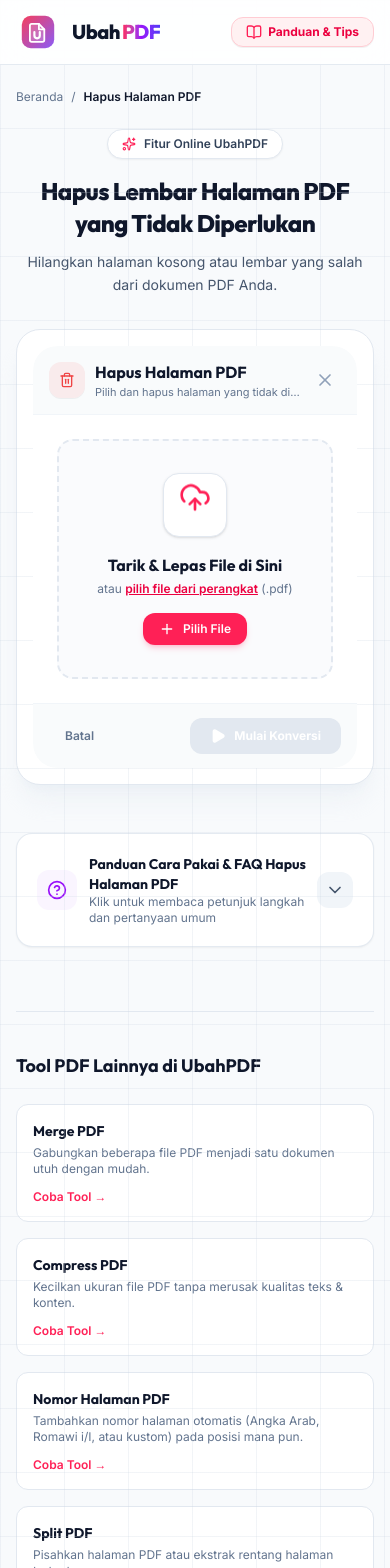
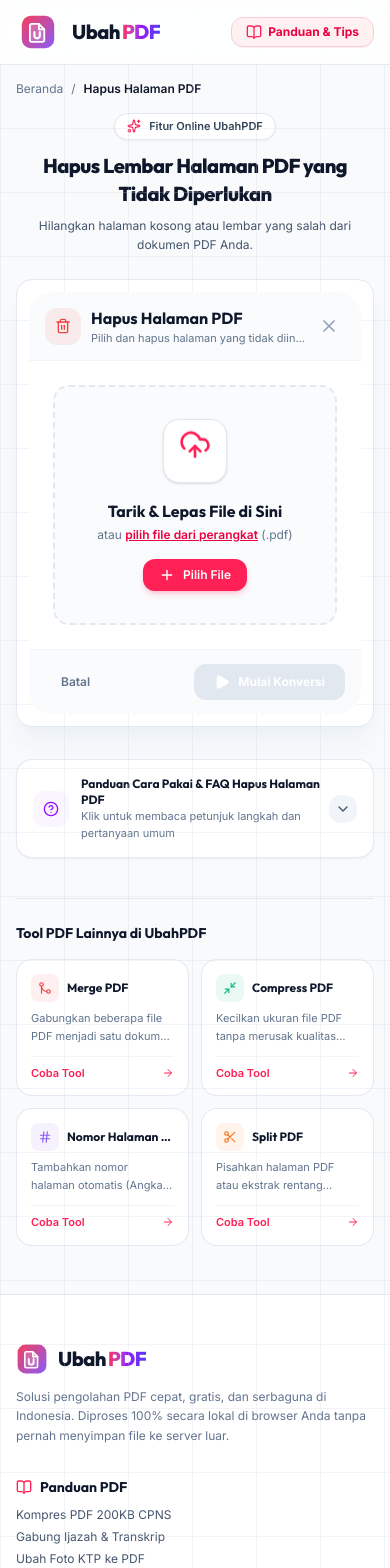
Before and after one commit to rhsa-fr/UbahPDF, a React (Vite) app: page /delete-pages in a window 390 px wide. Shown: the top 1568 px of the page. Built offline with nearby package versions, Linux system fonts and the light colour scheme.

Commit message:
mobile: optimize Tool PDF Lainnya into compact 2-column mobile grid with icons

```diff
--- a/src/components/ToolPage.tsx
+++ b/src/components/ToolPage.tsx
@@ -1,11 +1,12 @@
 import React, { useState } from 'react';
 import { Link, useNavigate } from 'react-router-dom';
+import * as Icons from 'lucide-react';
 import type { Tool } from '../types';
 import { TOOLS } from '../data/toolsData';
 import { SEO_DATA } from '../data/seoData';
 import { ToolWorkspace } from './ToolWorkspace';
 import { SEOHead } from './SEOHead';
-import { Sparkles, ShieldCheck, Zap, Lock, CheckCircle2, HelpCircle, ChevronDown, ChevronUp } from 'lucide-react';
+import { Sparkles, ShieldCheck, Zap, Lock, CheckCircle2, HelpCircle, ChevronDown, ChevronUp, ArrowRight } from 'lucide-react';
 
 interface ToolPageProps {
   tool: Tool;
@@ -34,75 +35,75 @@
   return (
     <>
       <SEOHead toolId={tool.id} />
-      <div className="max-w-7xl mx-auto px-4 sm:px-6 lg:px-8 py-6">
+      <div className="max-w-7xl mx-auto px-4 sm:px-6 lg:px-8 py-4 sm:py-6">
         {/* Breadcrumb Navigation */}
-        <nav className="flex items-center gap-2 text-xs text-slate-500 mb-6">
+        <nav className="flex items-center gap-2 text-xs text-slate-500 mb-4 sm:mb-6">
           <Link to="/" className="hover:text-slate-900 transition-colors">Beranda</Link>
           <span>/</span>
-          <span className="text-slate-900 font-semibold">{tool.name}</span>
+          <span className="text-slate-900 font-semibold truncate">{tool.name}</span>
         </nav>
 
         {/* Header Section */}
-        <div className="text-center max-w-3xl mx-auto mb-8">
-          <div className="inline-flex items-center gap-2 px-3.5 py-1.5 rounded-full bg-white border border-slate-200 text-slate-700 text-xs font-semibold mb-4 shadow-xs">
+        <div className="text-center max-w-3xl mx-auto mb-6 sm:mb-8">
+          <div className="inline-flex items-center gap-2 px-3 py-1 sm:px-3.5 sm:py-1.5 rounded-full bg-white border border-slate-200 text-slate-700 text-[11px] sm:text-xs font-semibold mb-3 sm:mb-4 shadow-xs">
             <Sparkles className="w-3.5 h-3.5 text-rose-500" />
             <span>Fitur Online UbahPDF</span>
           </div>
-          <h1 className="text-2xl sm:text-4xl font-extrabold tracking-tight text-slate-900 font-['Outfit'] mb-3">
+          <h1 className="text-xl sm:text-4xl font-extrabold tracking-tight text-slate-900 font-['Outfit'] mb-2 sm:mb-3">
             {seoInfo.h1}
           </h1>
-          <p className="text-slate-600 text-sm sm:text-base leading-relaxed">
+          <p className="text-slate-600 text-xs sm:text-base leading-relaxed px-2">
             {seoInfo.subheading}
           </p>
         </div>
 
         {/* Interactive Workspace Area */}
-        <div className="bg-white rounded-3xl p-4 sm:p-8 border border-slate-200 shadow-xl shadow-slate-200/40 mb-12">
+        <div className="bg-white rounded-2xl sm:rounded-3xl p-3 sm:p-8 border border-slate-200 shadow-xl shadow-slate-200/40 mb-8 sm:mb-12">
           <ToolWorkspace tool={tool} onClose={() => navigate('/')} isEmbedded={true} />
         </div>
 
         {/* Collapsible SEO Guide & FAQ Accordion Section */}
-        <div className="max-w-4xl mx-auto mb-16">
+        <div className="max-w-4xl mx-auto mb-10 sm:mb-16">
           {/* Accordion Toggle Trigger Bar */}
           <button
             onClick={() => setIsAccordionOpen(!isAccordionOpen)}
-            className="w-full bg-white hover:bg-slate-50 border border-slate-200/90 rounded-2xl p-5 shadow-xs flex items-center justify-between transition-all group"
+            className="w-full bg-white hover:bg-slate-50 border border-slate-200/90 rounded-2xl p-4 sm:p-5 shadow-xs flex items-center justify-between transition-all group"
           >
             <div className="flex items-center gap-3 text-left">
-              <div className="w-10 h-10 rounded-xl bg-purple-50 text-purple-600 flex items-center justify-center shrink-0">
-                <HelpCircle className="w-5 h-5" />
+              <div className="w-9 h-9 sm:w-10 sm:h-10 rounded-xl bg-purple-50 text-purple-600 flex items-center justify-center shrink-0">
+                <HelpCircle className="w-4 h-4 sm:w-5 sm:h-5" />
               </div>
               <div>
-                <h3 className="font-bold text-slate-900 text-sm sm:text-base font-['Outfit'] group-hover:text-rose-600 transition-colors">
+                <h3 className="font-bold text-slate-900 text-xs sm:text-base font-['Outfit'] group-hover:text-rose-600 transition-colors">
                   Panduan Cara Pakai & FAQ {tool.name}
                 </h3>
-                <p className="text-xs text-slate-500">
+                <p className="text-[11px] sm:text-xs text-slate-500">
                   {isAccordionOpen ? 'Klik untuk menyembunyikan penjelasan' : 'Klik untuk membaca petunjuk langkah dan pertanyaan umum'}
                 </p>
               </div>
             </div>
 
-            <div className="p-2 rounded-xl bg-slate-100 group-hover:bg-slate-200 text-slate-600 transition-colors shrink-0">
-              {isAccordionOpen ? <ChevronUp className="w-5 h-5" /> : <ChevronDown className="w-5 h-5" />}
+            <div className="p-1.5 sm:p-2 rounded-xl bg-slate-100 group-hover:bg-slate-200 text-slate-600 transition-colors shrink-0">
+              {isAccordionOpen ? <ChevronUp className="w-4 h-4 sm:w-5 sm:h-5" /> : <ChevronDown className="w-4 h-4 sm:w-5 sm:h-5" />}
             </div>
           </button>
 
-          {/* Accordion Content (Visible when open or rendered for crawlers) */}
+          {/* Accordion Content */}
           <div className={`${isAccordionOpen ? 'block mt-6' : 'hidden'} space-y-8 animate-fadeIn`}>
             {/* How-to Steps */}
-            <section className="bg-slate-50 rounded-2xl p-6 sm:p-8 border border-slate-200/80">
-              <h2 className="text-xl font-bold text-slate-900 font-['Outfit'] mb-6 flex items-center gap-2">
+            <section className="bg-slate-50 rounded-2xl p-5 sm:p-8 border border-slate-200/80">
+              <h2 className="text-lg sm:text-xl font-bold text-slate-900 font-['Outfit'] mb-4 sm:mb-6 flex items-center gap-2">
                 <CheckCircle2 className="w-5 h-5 text-rose-500" />
                 Cara Menggunakan {tool.name} di UbahPDF
               </h2>
-              <div className="grid grid-cols-1 md:grid-cols-3 gap-6">
+              <div className="grid grid-cols-1 sm:grid-cols-3 gap-4 sm:gap-6">
                 {seoInfo.steps.map((step, idx) => (
-                  <div key={idx} className="bg-white p-5 rounded-xl border border-slate-200/90 shadow-2xs relative">
-                    <div className="w-8 h-8 rounded-lg bg-rose-50 text-rose-600 font-extrabold text-sm flex items-center justify-center mb-3">
+                  <div key={idx} className="bg-white p-4 sm:p-5 rounded-xl border border-slate-200/90 shadow-2xs relative">
+                    <div className="w-7 h-7 sm:w-8 sm:h-8 rounded-lg bg-rose-50 text-rose-600 font-extrabold text-xs sm:text-sm flex items-center justify-center mb-2.5">
                       {idx + 1}
                     </div>
-                    <h3 className="font-bold text-slate-900 text-sm mb-1.5">{step.title}</h3>
-                    <p className="text-xs text-slate-500 leading-relaxed">{step.desc}</p>
+                    <h3 className="font-bold text-slate-900 text-xs sm:text-sm mb-1">{step.title}</h3>
+                    <p className="text-[11px] sm:text-xs text-slate-500 leading-relaxed">{step.desc}</p>
                   </div>
                 ))}
               </div>
@@ -110,27 +111,27 @@
 
             {/* Benefits Cards */}
             <section>
-              <h3 className="text-lg font-bold text-slate-900 font-['Outfit'] mb-4 text-center">
+              <h3 className="text-base sm:text-lg font-bold text-slate-900 font-['Outfit'] mb-4 text-center">
                 Keunggulan Fitur {tool.name}
               </h3>
-              <div className="grid grid-cols-1 sm:grid-cols-3 gap-4 text-center">
-                <div className="bg-white p-5 rounded-2xl border border-slate-200 shadow-2xs">
-                  <div className="w-10 h-10 rounded-xl bg-emerald-50 text-emerald-600 mx-auto flex items-center justify-center mb-2">
-                    <ShieldCheck className="w-5 h-5" />
+              <div className="grid grid-cols-1 sm:grid-cols-3 gap-3 sm:gap-4 text-center">
+                <div className="bg-white p-4 sm:p-5 rounded-2xl border border-slate-200 shadow-2xs">
+                  <div className="w-9 h-9 sm:w-10 sm:h-10 rounded-xl bg-emerald-50 text-emerald-600 mx-auto flex items-center justify-center mb-2">
+                    <ShieldCheck className="w-4 h-4 sm:w-5 sm:h-5" />
                   </div>
                   <h4 className="font-bold text-slate-900 text-xs mb-1">100% Private & Safe</h4>
                   <p className="text-[11px] text-slate-500">File diproses langsung di browser Anda.</p>
                 </div>
-                <div className="bg-white p-5 rounded-2xl border border-slate-200 shadow-2xs">
-                  <div className="w-10 h-10 rounded-xl bg-amber-50 text-amber-600 mx-auto flex items-center justify-center mb-2">
-                    <Zap className="w-5 h-5" />
+                <div className="bg-white p-4 sm:p-5 rounded-2xl border border-slate-200 shadow-2xs">
+                  <div className="w-9 h-9 sm:w-10 sm:h-10 rounded-xl bg-amber-50 text-amber-600 mx-auto flex items-center justify-center mb-2">
+                    <Zap className="w-4 h-4 sm:w-5 sm:h-5" />
                   </div>
                   <h4 className="font-bold text-slate-900 text-xs mb-1">Proses Serba Instan</h4>
                   <p className="text-[11px] text-slate-500">Hasil cepat tanpa antrean server.</p>
                 </div>
-                <div className="bg-white p-5 rounded-2xl border border-slate-200 shadow-2xs">
-                  <div className="w-10 h-10 rounded-xl bg-indigo-50 text-indigo-600 mx-auto flex items-center justify-center mb-2">
-                    <Lock className="w-5 h-5" />
+                <div className="bg-white p-4 sm:p-5 rounded-2xl border border-slate-200 shadow-2xs">
+                  <div className="w-9 h-9 sm:w-10 sm:h-10 rounded-xl bg-indigo-50 text-indigo-600 mx-auto flex items-center justify-center mb-2">
+                    <Lock className="w-4 h-4 sm:w-5 sm:h-5" />
                   </div>
                   <h4 className="font-bold text-slate-900 text-xs mb-1">Gratis Tanpa Batas</h4>
                   <p className="text-[11px] text-slate-500">Bebas dipakai kapan pun tanpa registrasi.</p>
@@ -139,16 +140,16 @@
             </section>
 
             {/* FAQs */}
-            <section className="bg-white rounded-2xl p-6 sm:p-8 border border-slate-200">
-              <h3 className="text-lg font-bold text-slate-900 font-['Outfit'] mb-4 flex items-center gap-2">
+            <section className="bg-white rounded-2xl p-5 sm:p-8 border border-slate-200">
+              <h3 className="text-base sm:text-lg font-bold text-slate-900 font-['Outfit'] mb-4 flex items-center gap-2">
                 <HelpCircle className="w-5 h-5 text-purple-600" />
                 Pertanyaan Umum (FAQ)
               </h3>
-              <div className="space-y-4">
+              <div className="space-y-3 sm:space-y-4">
                 {seoInfo.faqs.map((faq, idx) => (
                   <div key={idx} className="border-b border-slate-100 pb-3 last:border-0 last:pb-0">
                     <h4 className="font-semibold text-slate-900 text-xs sm:text-sm mb-1">{faq.question}</h4>
-                    <p className="text-xs text-slate-600 leading-relaxed">{faq.answer}</p>
+                    <p className="text-[11px] sm:text-xs text-slate-600 leading-relaxed">{faq.answer}</p>
                   </div>
                 ))}
               </div>
@@ -156,29 +157,43 @@
           </div>
         </div>
 
-        {/* Other Tools Internal Links */}
-        <section className="border-t border-slate-200 pt-10 mb-10">
-          <h2 className="text-lg font-bold text-slate-900 font-['Outfit'] mb-6">
+        {/* Other Tools Internal Links - Responsive 2 Columns Grid on Mobile */}
+        <section className="border-t border-slate-200 pt-6 sm:pt-10 mb-8 sm:mb-10">
+          <h2 className="text-sm sm:text-lg font-bold text-slate-900 font-['Outfit'] mb-4 sm:mb-6">
             Tool PDF Lainnya di UbahPDF
           </h2>
-          <div className="grid grid-cols-1 sm:grid-cols-2 lg:grid-cols-4 gap-4">
-            {otherTools.map((other) => (
+          <div className="grid grid-cols-2 lg:grid-cols-4 gap-3 sm:gap-4">
+            {otherTools.map((other) => {
+              const IconComp = (Icons as any)[other.iconName] || Icons.FileText;
+              return (
                 <Link
                   key={other.id}
                   to={`/${other.id}`}
-                className="bg-white p-4 rounded-xl border border-slate-200 hover:border-slate-300 hover:shadow-md transition-all group flex flex-col justify-between"
+                  className="bg-white p-3.5 sm:p-4 rounded-2xl border border-slate-200/90 hover:border-slate-300 hover:shadow-md transition-all group flex flex-col justify-between"
                 >
                   <div>
-                  <h3 className="font-bold text-sm text-slate-900 group-hover:text-rose-600 transition-colors mb-1 font-['Outfit']">
+                    <div className="flex items-center gap-2 mb-2">
+                      <div
+                        className="w-7 h-7 sm:w-8 sm:h-8 rounded-lg flex items-center justify-center font-bold text-xs shrink-0"
+                        style={{ backgroundColor: `${other.color}15`, color: other.color }}
+                      >
+                        <IconComp className="w-3.5 h-3.5 sm:w-4 sm:h-4" />
+                      </div>
+                      <h3 className="font-bold text-xs sm:text-sm text-slate-900 group-hover:text-rose-600 transition-colors font-['Outfit'] truncate">
                         {other.name}
                       </h3>
-                  <p className="text-xs text-slate-500 line-clamp-2">{other.description}</p>
                     </div>
-                <div className="mt-3 text-xs font-semibold text-rose-500 flex items-center gap-1">
-                  Coba Tool &rarr;
+                    <p className="text-[11px] sm:text-xs text-slate-500 line-clamp-2 leading-relaxed">
+                      {other.description}
+                    </p>
+                  </div>
+                  <div className="mt-2.5 pt-2 border-t border-slate-100 text-[11px] sm:text-xs font-semibold text-rose-500 flex items-center justify-between">
+                    <span>Coba Tool</span>
+                    <ArrowRight className="w-3 h-3 text-rose-500 transform group-hover:translate-x-1 transition-transform" />
                   </div>
                 </Link>
-            ))}
+              );
+            })}
           </div>
         </section>
       </div>
```
Lines whose indentation alone changed are shown as unchanged.
